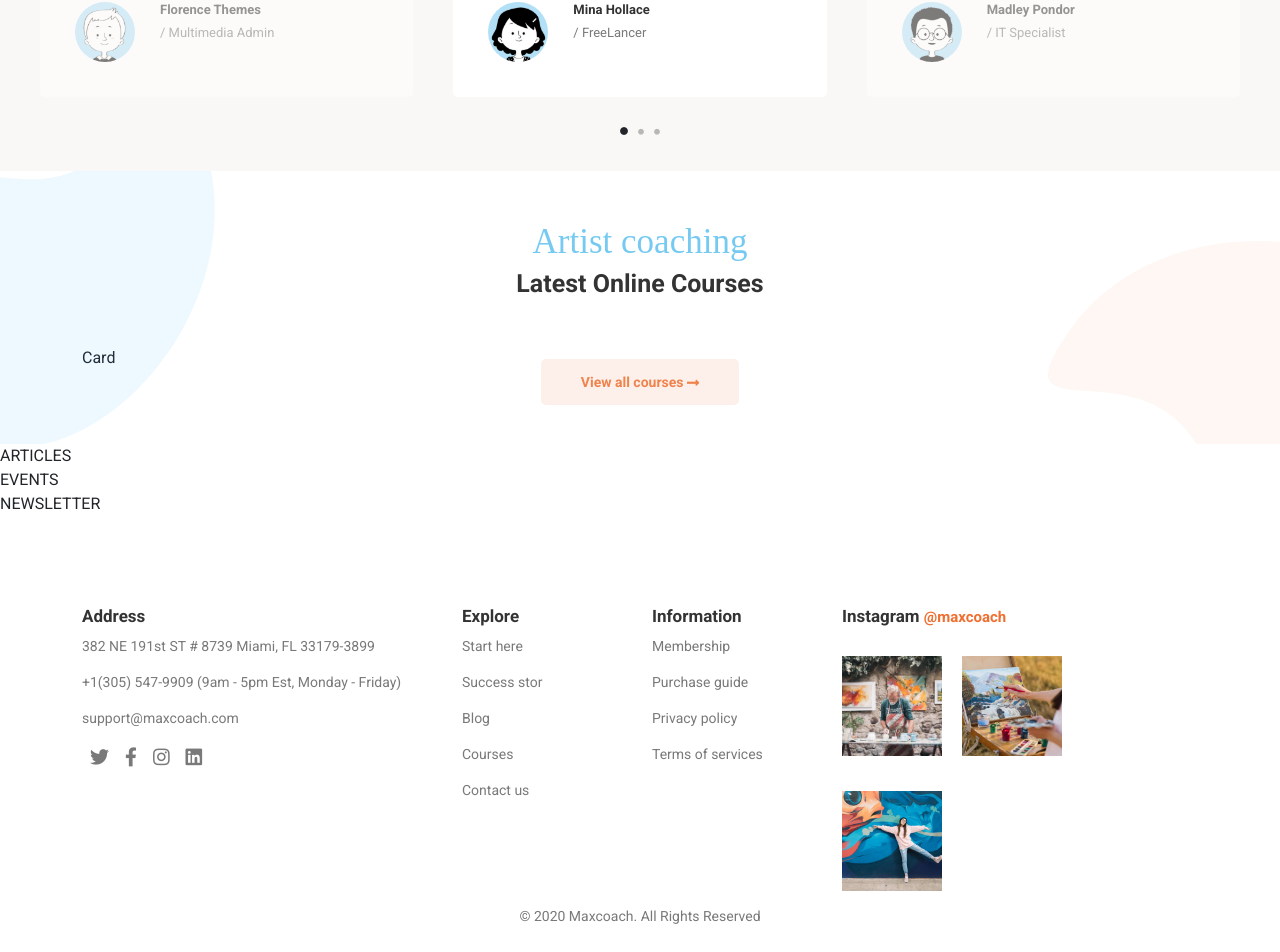
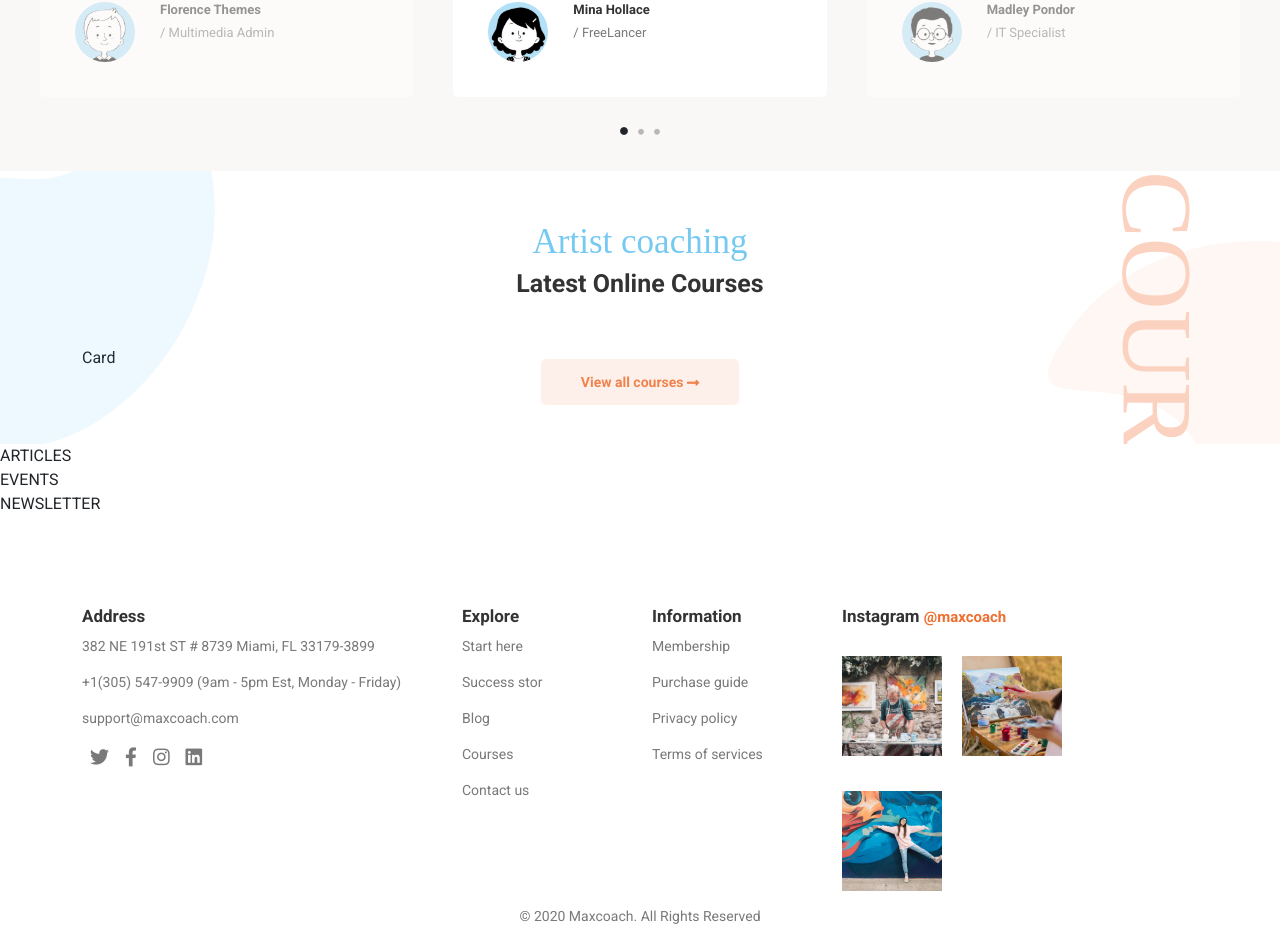
Before and after one commit to AndreaCasentini93/proj-html-vuejs, a Vue app: page / in a window 1280 px wide. Shown: the part 2628-3580 px from the top of the page. Built offline with nearby package versions, Linux system fonts and the light colour scheme; a small style sheet from the web is missing.

Commit message:
Courses Font

```diff
--- a/src/components/Courses.vue
+++ b/src/components/Courses.vue
@@ -3,6 +3,7 @@
         <!-- DECORATIONS -->
         <img class="form_2_1" src="../assets/images/artist-shape-01.png" alt="form_2">
         <img class="form_2_2" src="../assets/images/artist-shape-01.png" alt="form_2">
+        <div class="text_decoration hidden_991px">Courses</div>
         <!-- /DECORATIONS -->
 
         <div class="container">
@@ -50,6 +51,17 @@ export default {
             width: 400px;
         }
 
+        .text_decoration {
+            position: absolute;
+            top: 55%;
+            right: -8%;
+            text-transform: uppercase;
+            font-size: 100px;
+            font-family: $decoration-font;
+            color: lighten($ashtag-color, 30%);
+            transform: rotate(90deg);
+        }
+
         .form_2_1 {
             bottom: 0;
             left: -15%;
@@ -85,4 +97,12 @@ export default {
             }
         }
     }
+
+    @media screen and (max-width: 991px) {
+
+        .hidden_991px {
+            display: none !important;
+        }
+
+    }
 </style>
```
